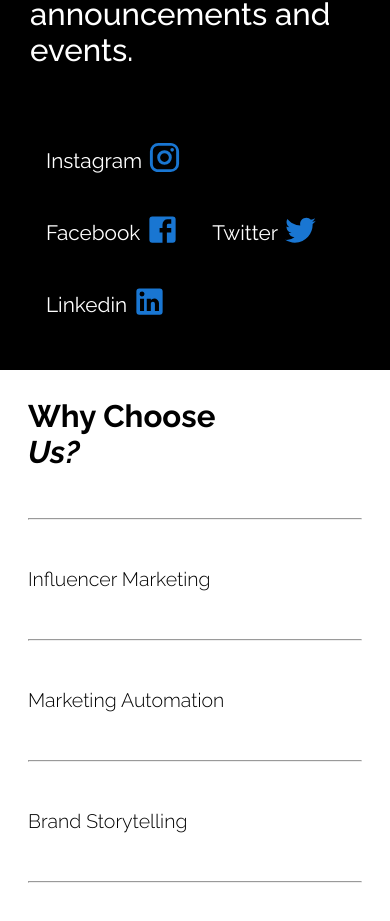
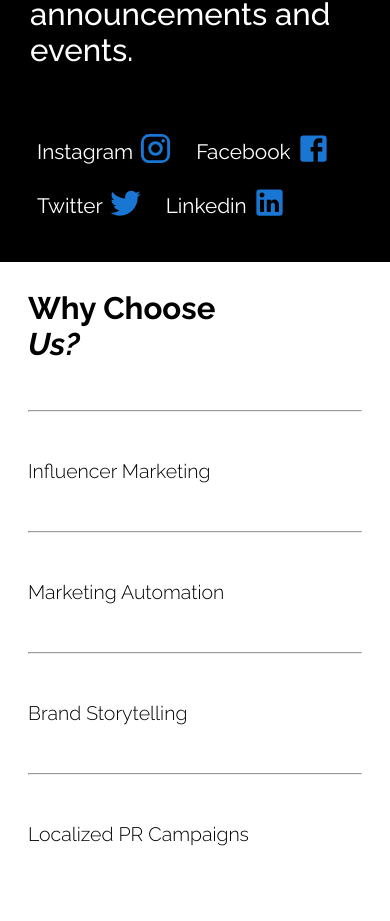
Before and after one commit to Aniket-Patel-swg/stories_arabia_latest, a Next.js app: page / in a window 390 px wide. Shown: the part 6079-7000 px from the top of the page. Built offline with nearby package versions, Linux system fonts and the light colour scheme; a web font is replaced by a local one.

Commit message:
final changes for mobile

```diff
--- a/styles/Gallary.module.css
+++ b/styles/Gallary.module.css
@@ -76,21 +76,28 @@
 @media (max-width: 860px) {
     .social_media h1{
         font-size: 7vw;
-        width: 75%;
+        width: 100%;
     }
     .inner_link{
-        margin: 2rem;
+        margin-right: 2rem;
     }
 }
 @media (max-width: 530px) {
     .social_media h1{
         font-size: 8vw;
-        width: 95%;
+        width: 100%;
     }
     .inner_link{
-        margin: 1rem;
+        margin: 7px;
+        margin-right: 1rem;
     }
     .gallary{
         padding: 30px;
     }
 }
+
+@media (max-width: 380px) {
+    .social{
+        flex-direction: column;
+    }
+}
```
